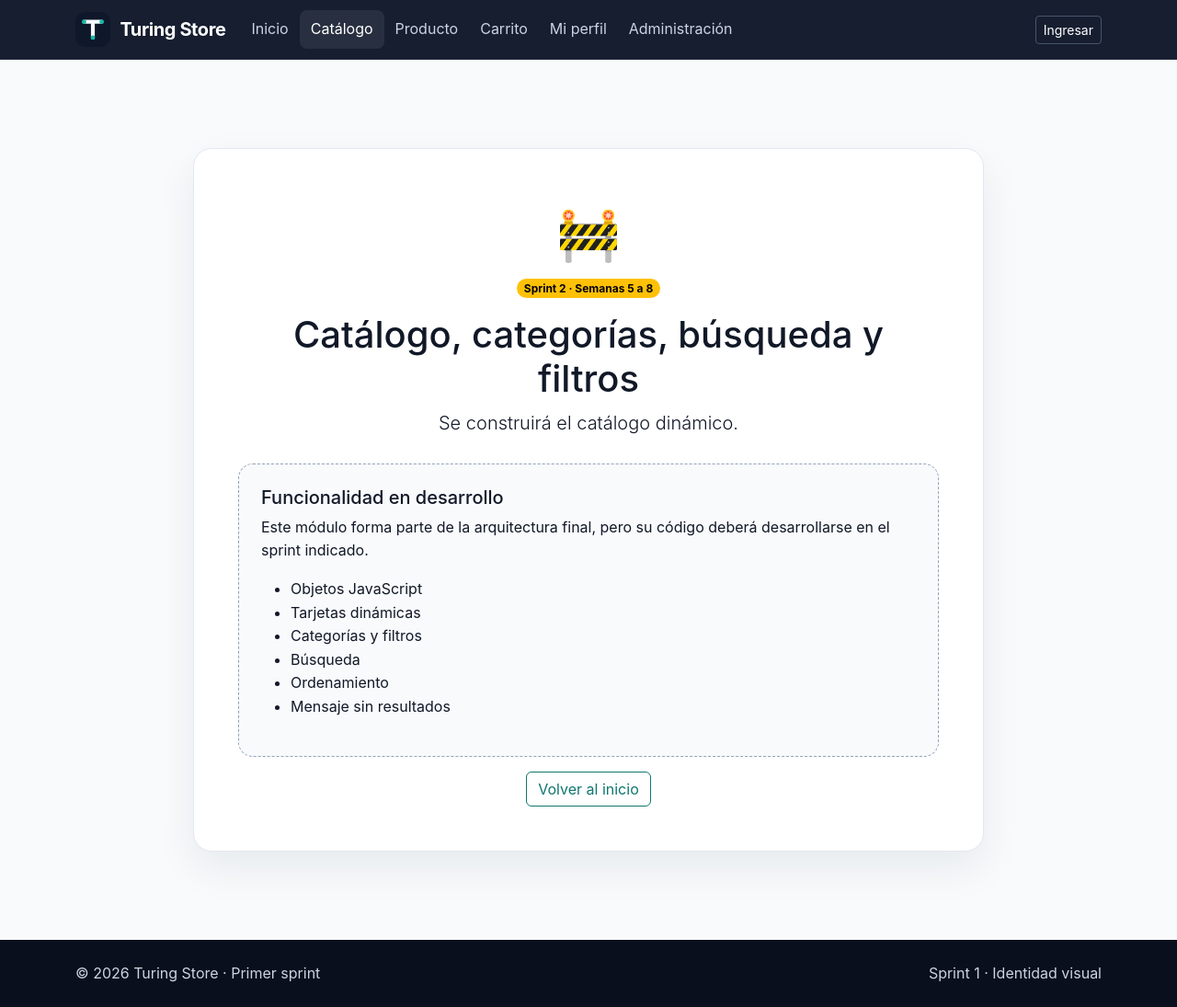
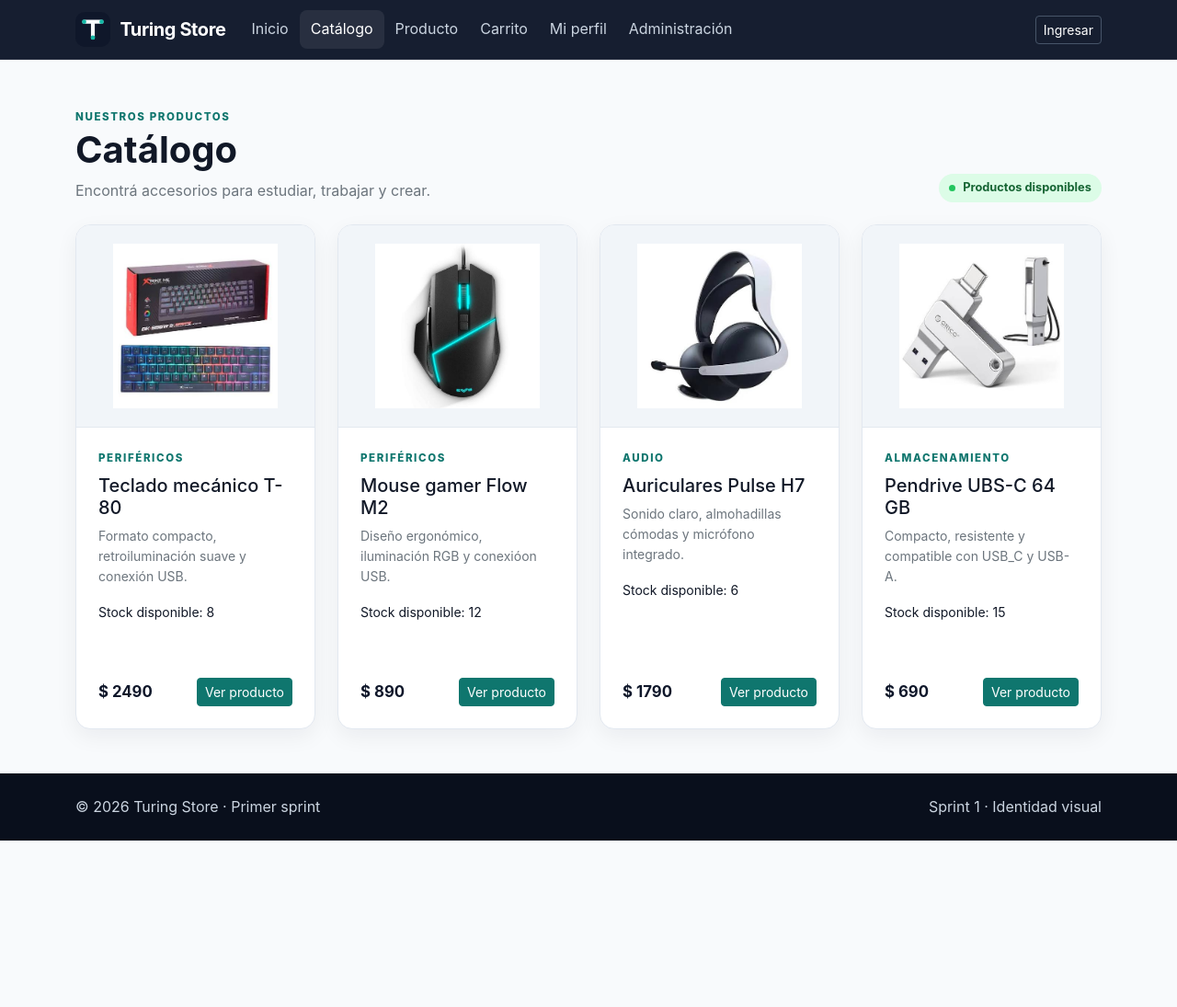
Before and after one commit to AlexanderLlaguna/turing_store, a plain HTML site: page catalogo.html in a window 1280 px wide. Shown: the whole page at 92% size. After the commit the page ends 914 px from the top, so only its background shows below. Drawn offline with nearby package versions, Linux system fonts and the light colour scheme.

Commit message:
Tarjeta del catálogo desde JS

```diff
--- a/catalogo.html
+++ b/catalogo.html
@@ -1,19 +1,73 @@
-<!doctype html><html lang='es'><head><meta charset="utf-8"><meta name="viewport" content="width=device-width, initial-scale=1">
-<link rel="icon" href="assets/favicon.svg" type="image/svg+xml"><link href="https://cdn.jsdelivr.net/npm/bootstrap@5.3.3/dist/css/bootstrap.min.css" rel="stylesheet">
-<link rel="stylesheet" href="css/styles.css"><title>Turing Store | Catálogo</title></head><body class='d-flex flex-column min-vh-100' data-page='catalogo'><nav class="navbar navbar-expand-lg navbar-dark sticky-top" aria-label="Navegación principal"><div class="container">
-<a class="navbar-brand" href="index.html"><img class="brand-logo" src="assets/logo-turing.svg" alt=""> <span>Turing Store</span></a>
-<button class="navbar-toggler" type="button" data-bs-toggle="collapse" data-bs-target="#mainNav" aria-controls="mainNav" aria-expanded="false" aria-label="Abrir menú de navegación"><span class="navbar-toggler-icon"></span></button>
-<div class="collapse navbar-collapse" id="mainNav"><ul class="navbar-nav me-auto">
-<li class="nav-item"><a class="nav-link" data-page="inicio" href="index.html">Inicio</a></li>
-<li class="nav-item"><a class="nav-link" data-page="catalogo" href="catalogo.html">Catálogo</a></li>
-<li class="nav-item"><a class="nav-link" data-page="producto" href="producto.html">Producto</a></li>
-<li class="nav-item"><a class="nav-link" data-page="carrito" href="carrito.html">Carrito</a></li>
-<li class="nav-item"><a class="nav-link" data-page="perfil" href="perfil.html">Mi perfil</a></li>
-<li class="nav-item"><a class="nav-link" data-page="admin" href="admin.html">Administración</a></li></ul>
-<button class="btn btn-login btn-sm" id="btnLoginPlaceholder" type="button">Ingresar</button></div></div></nav><main class='flex-grow-1'><div class="container py-5"><section class="locked-module"><div class="locked-icon">🚧</div>
-<span class="badge rounded-pill text-bg-warning mb-3">Sprint 2 · Semanas 5 a 8</span><h1>Catálogo, categorías, búsqueda y filtros</h1><p class="lead">Se construirá el catálogo dinámico.</p>
-<div class="locked-card"><h2 class="h5">Funcionalidad en desarrollo</h2><p>Este módulo forma parte de la arquitectura final, pero su código deberá desarrollarse en el sprint indicado.</p><ul><li>Objetos JavaScript</li><li>Tarjetas dinámicas</li><li>Categorías y filtros</li><li>Búsqueda</li><li>Ordenamiento</li><li>Mensaje sin resultados</li></ul></div>
-<a class="btn btn-outline-primary mt-3" href="index.html">Volver al inicio</a></section></div></main><footer class="footer py-4 mt-auto"><div class="container d-flex justify-content-between flex-wrap gap-2">
-<span>© 2026 Turing Store · Primer sprint</span><span>Sprint 1 · Identidad visual</span></div></footer>
-<div class="toast-container position-fixed bottom-0 end-0 p-3"><div id="appToast" class="toast"><div class="toast-header"><strong class="me-auto">Turing Store</strong><button class="btn-close" data-bs-dismiss="toast" aria-label="Cerrar"></button></div><div class="toast-body" id="toastMessage"></div></div></div>
-<script src="https://cdn.jsdelivr.net/npm/bootstrap@5.3.3/dist/js/bootstrap.bundle.min.js"></script><script src="js/base.js"></script></body></html>
+<!doctype html>
+<html lang='es'>
+
+<head>
+    <meta charset="utf-8">
+    <meta name="viewport" content="width=device-width, initial-scale=1">
+    <link rel="icon" href="assets/favicon.svg" type="image/svg+xml">
+    <link href="https://cdn.jsdelivr.net/npm/bootstrap@5.3.3/dist/css/bootstrap.min.css" rel="stylesheet">
+    <link rel="stylesheet" href="css/styles.css">
+    <title>Turing Store | Catálogo</title>
+</head>
+
+<body class='d-flex flex-column min-vh-100' data-page='catalogo'>
+    <nav class="navbar navbar-expand-lg navbar-dark sticky-top" aria-label="Navegación principal">
+        <div class="container">
+            <a class="navbar-brand" href="index.html"><img class="brand-logo" src="assets/logo-turing.svg" alt="">
+                <span>Turing Store</span></a>
+            <button class="navbar-toggler" type="button" data-bs-toggle="collapse" data-bs-target="#mainNav"
+                aria-controls="mainNav" aria-expanded="false" aria-label="Abrir menú de navegación"><span
+                    class="navbar-toggler-icon"></span></button>
+            <div class="collapse navbar-collapse" id="mainNav">
+                <ul class="navbar-nav me-auto">
+                    <li class="nav-item"><a class="nav-link" data-page="inicio" href="index.html">Inicio</a></li>
+                    <li class="nav-item"><a class="nav-link" data-page="catalogo" href="catalogo.html">Catálogo</a></li>
+                    <li class="nav-item"><a class="nav-link" data-page="producto" href="producto.html">Producto</a></li>
+                    <li class="nav-item"><a class="nav-link" data-page="carrito" href="carrito.html">Carrito</a></li>
+                    <li class="nav-item"><a class="nav-link" data-page="perfil" href="perfil.html">Mi perfil</a></li>
+                    <li class="nav-item"><a class="nav-link" data-page="admin" href="admin.html">Administración</a></li>
+                </ul>
+                <button class="btn btn-login btn-sm" id="btnLoginPlaceholder" type="button">Ingresar</button>
+            </div>
+        </div>
+    </nav>
+    <main class="flex-grow-1">
+        <section class="container py-5" aria-labelledby="catalogo-titulo">
+            <div class="section-heading mb-4">
+                <div>
+                    <span class="eyebrow">Nuestros productos</span>
+                    <h1 class="fw-bold" id="catalogo-titulo">Catálogo</h1>
+                    <p class="text-secondary mb-0">
+                        Encontrá accesorios para estudiar, trabajar y crear.
+                    </p>
+                </div>
+
+                <span class="availability-note">
+                    Productos disponibles
+                </span>
+            </div>
+
+            <div class="row g-4" id="lista-productos">
+                <!-- Las tarjetas se generan desde JavaScript -->
+            </div>
+        </section>
+    </main>
+    <footer class="footer py-4 mt-auto">
+        <div class="container d-flex justify-content-between flex-wrap gap-2">
+            <span>© 2026 Turing Store · Primer sprint</span><span>Sprint 1 · Identidad visual</span>
+        </div>
+    </footer>
+    <div class="toast-container position-fixed bottom-0 end-0 p-3">
+        <div id="appToast" class="toast">
+            <div class="toast-header"><strong class="me-auto">Turing Store</strong><button class="btn-close"
+                    data-bs-dismiss="toast" aria-label="Cerrar"></button></div>
+            <div class="toast-body" id="toastMessage"></div>
+        </div>
+    </div>
+    <script src="https://cdn.jsdelivr.net/npm/bootstrap@5.3.3/dist/js/bootstrap.bundle.min.js"></script>
+    <script src="js/productos.js"></script>
+    <script src="js/catalogo.js"></script>
+    <script src="js/base.js"></script>
+</body>
+
+</html>
--- /dev/null
+++ b/js/catalogo.js
@@ -0,0 +1,50 @@
+const contenedorProductos = document.querySelector("#lista-productos");
+
+function mostrarProductos(listaProductos) {
+    contenedorProductos.innerHTML = "";
+
+    for (const producto of listaProductos) {
+        contenedorProductos.innerHTML += `
+      <div class="col-md-6 col-xl-3">
+        <article class="product-card">
+          <div class="product-image">
+            <img src="${producto.imagen}" alt="${producto.nombre}">
+          </div>
+
+          <div class="p-4 d-flex flex-column flex-grow-1">
+            <span class="eyebrow">${producto.categoria}</span>
+
+            <h2 class="h5 mt-2">
+              ${producto.nombre}
+            </h2>
+
+            <p class="text-secondary small">
+              ${producto.descripcion}
+            </p>
+
+            <p class="small">
+              Stock disponible: ${producto.stock}
+            </p>
+
+            <div
+              class="mt-auto d-flex justify-content-between align-items-center gap-2"
+            >
+              <strong class="price">
+                $ ${producto.precio}
+              </strong>
+
+              <a
+                class="btn btn-primary btn-sm"
+                href="producto.html?id=${producto.id}"
+              >
+                Ver producto
+              </a>
+            </div>
+          </div>
+        </article>
+      </div>
+    `;
+    }
+}
+
+mostrarProductos(productos);
```
